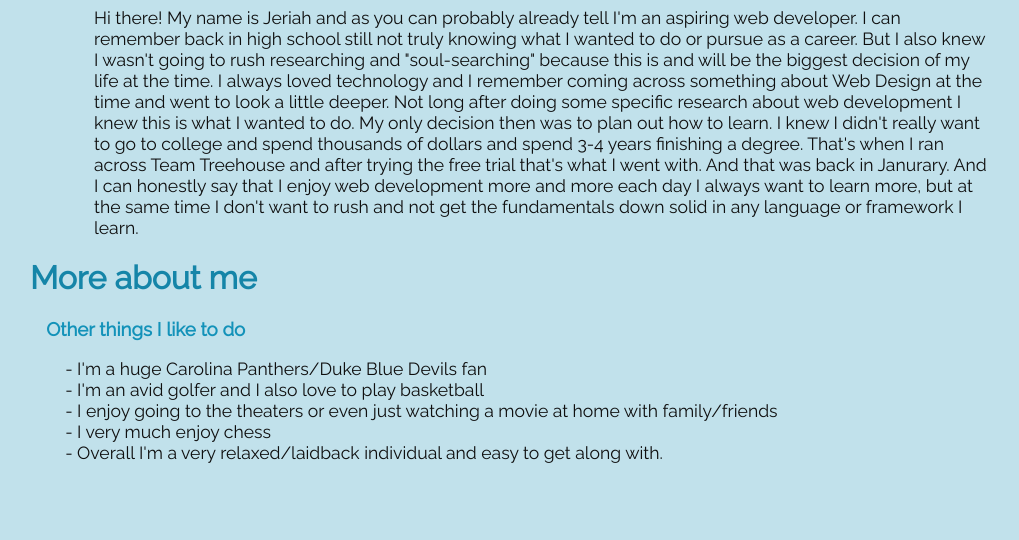
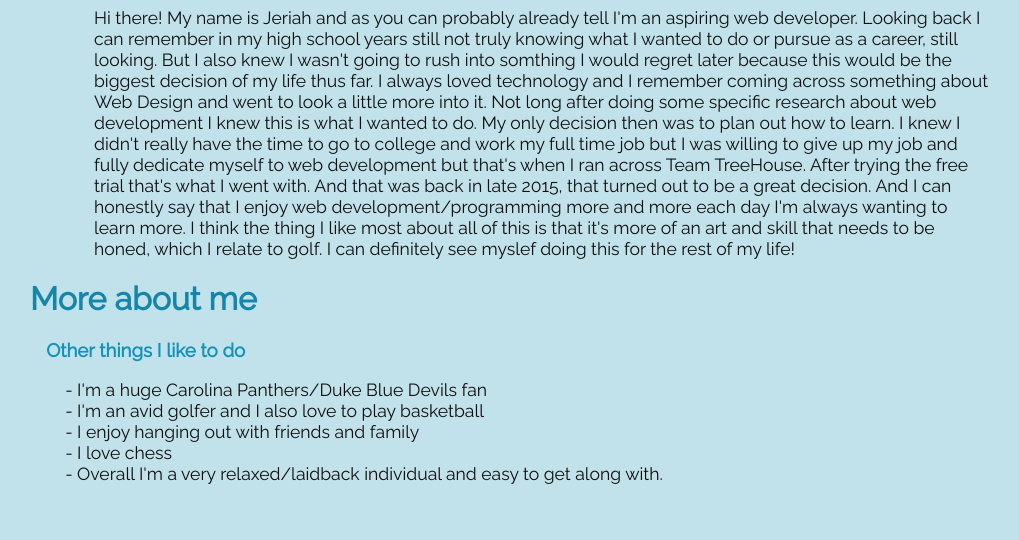
Before and after one commit to Jer1ah/Jer1ah.github.io, a plain HTML site: page index.html in a window 1280 px wide. Shown: the part 812-1352 px from the top of the page, without its empty margins (98-1117 px from the left). Drawn offline with Linux system fonts and the light colour scheme.

Commit message:
changing some elements

```diff
--- a/index.html
+++ b/index.html
@@ -24,7 +24,7 @@
  <div id="left">
   <h1 id="about">A little bit about me</h1>
   <img class="dollywood" src="img/jeriah.jpg" alt="Picture of Myself" width="450" height="450">
-  <p class="intro">Hi there! My name is Jeriah and as you can probably already tell I'm an aspiring web developer. I can remember back in high school still not truly knowing what I wanted to do or pursue as a career. But I also knew I wasn't going to rush researching and "soul-searching" because this is and will be the biggest decision of my life at the time. I always loved technology and I remember coming across something about Web Design at the time and went to look a little deeper. Not long after doing some specific research about web development I knew this is what I wanted to do. My only decision then was to plan out how to learn. I knew I didn't really want to go to college and spend thousands of dollars and spend 3-4 years finishing a degree. That's when I ran across Team Treehouse and after trying the free trial that's what I went with. And that was back in Janurary. And I can honestly say that I enjoy web development more and more each day I always want to learn more, but at the same time I don't want to rush and not get the fundamentals down solid in any language or framework I learn.</p>
+  <p class="intro">Hi there! My name is Jeriah and as you can probably already tell I'm an aspiring web developer. Looking back I can remember in my high school years still not truly knowing what I wanted to do or pursue as a career, still looking. But I also knew I wasn't going to rush into somthing I would regret later because this would be the biggest decision of my life thus far. I always loved technology and I remember coming across something about Web Design and went to look a little more into it. Not long after doing some specific research about web development I knew this is what I wanted to do. My only decision then was to plan out how to learn. I knew I didn't really have the time to go to college and work my full time job but I was willing to give up my job and fully dedicate myself to web development but that's when I ran across Team TreeHouse. After trying the free trial that's what I went with. And that was back in late 2015, that turned out to be a great decision. And I can honestly say that I enjoy web development/programming more and more each day I'm always wanting to learn more. I think the thing I like most about all of this is that it's more of an art and skill that needs to be honed, which I relate to golf. I can definitely see myslef doing this for the rest of my life!</p>
 </div> <!--End Left Div-->
  <div id="right">
   <h1>More about me</h1>
@@ -32,8 +32,8 @@
   <ul class="thingsList">
       <li>- I'm a huge Carolina Panthers/Duke Blue Devils fan</li>
       <li>- I'm an avid golfer and I also love to play basketball</li>
-      <li>- I enjoy going to the theaters or even just watching a movie at home with family/friends</li>
-      <li>- I very much enjoy chess</li>
+      <li>- I enjoy hanging out with friends and family</li>
+      <li>- I love chess</li>
       <li>- Overall I'm a very relaxed/laidback individual and easy to get along with.</li>
   </ul>
 <div id="contact">
```
